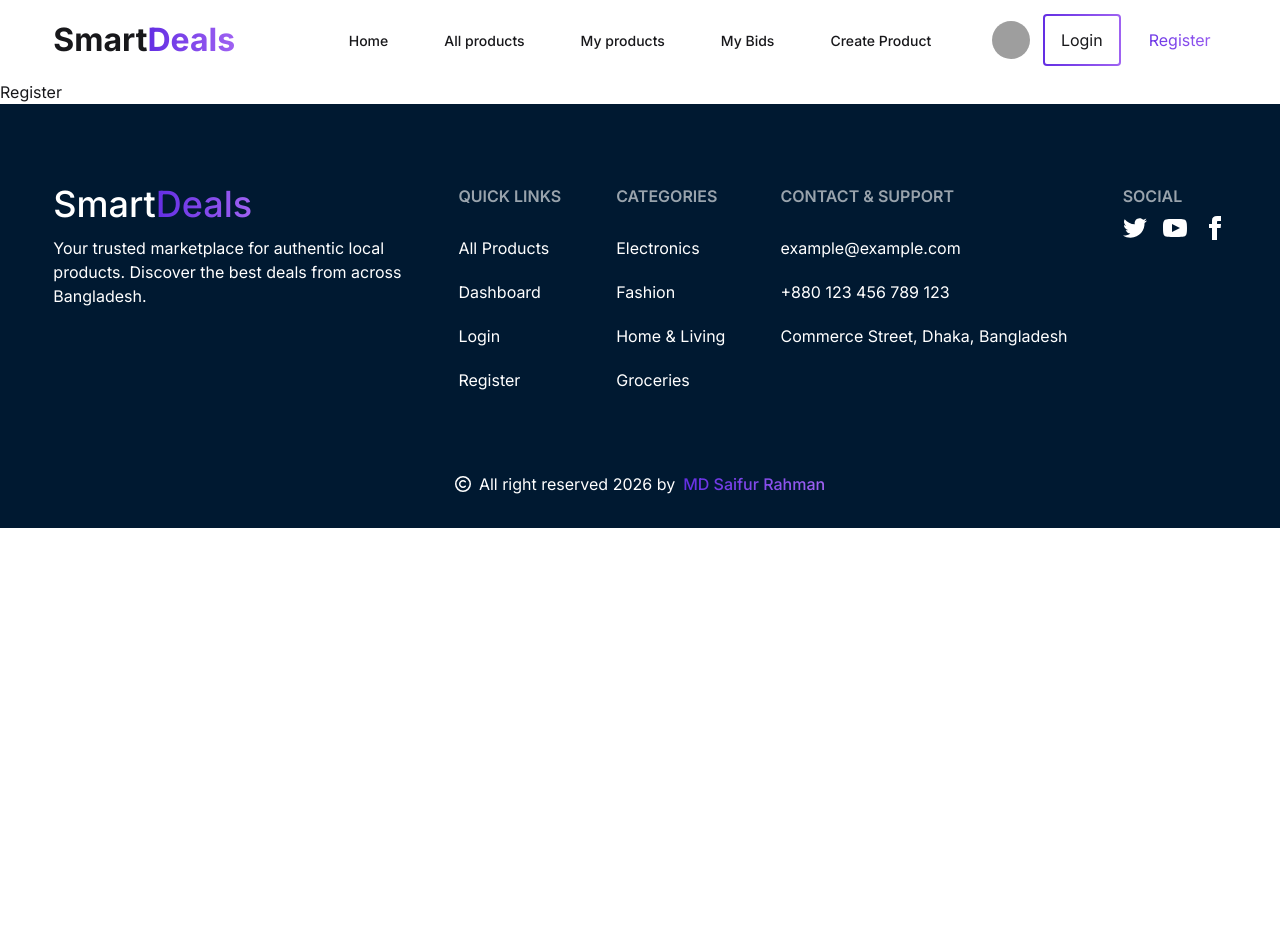
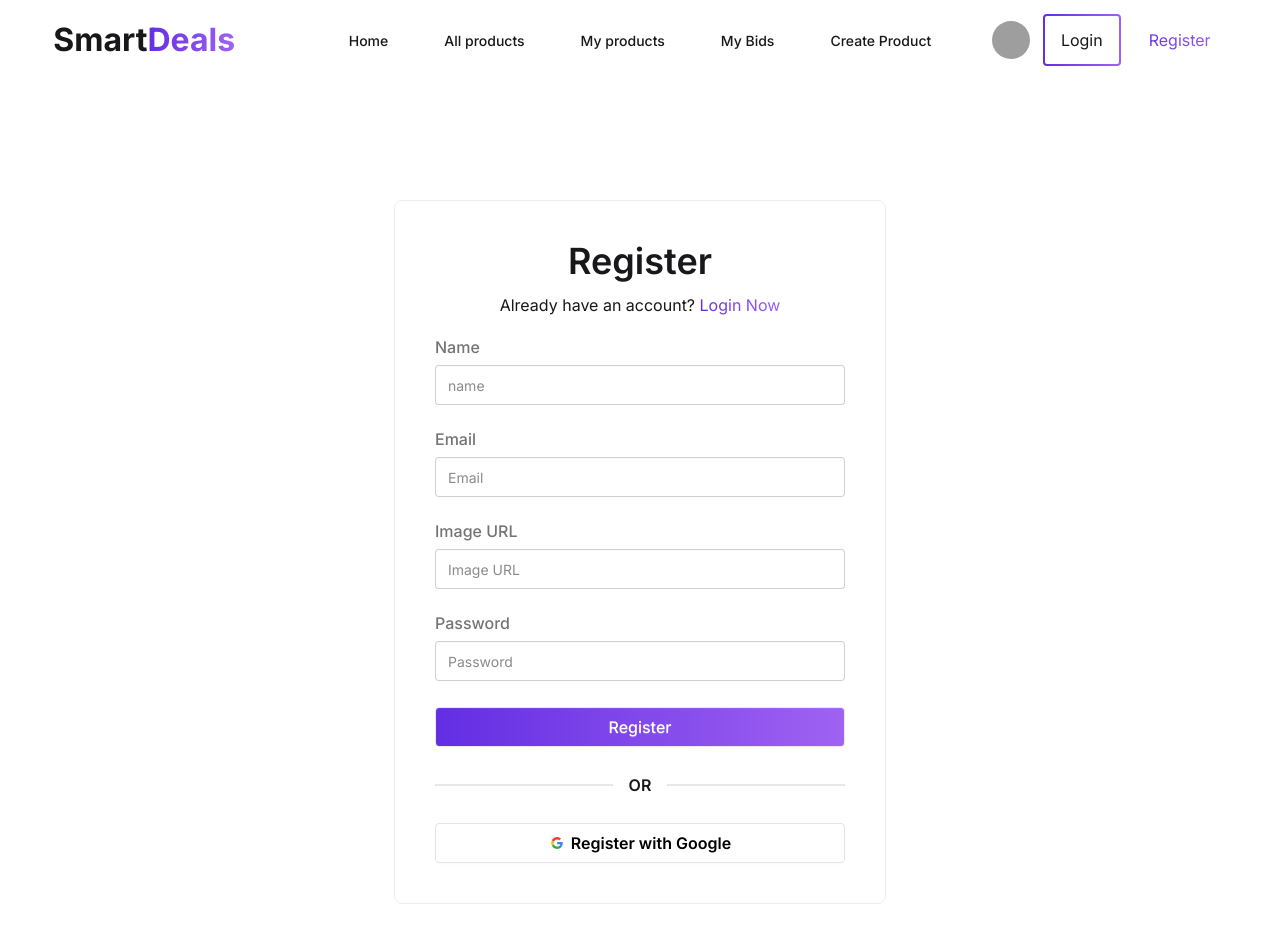
Before and after one commit to manoffocus117/Smart-Deals-Client, a React (Vite) app: page /register in a window 1280 px wide. Shown: the top 952 px of the page. Before the commit the page ends 800 px from the top, so only its background shows below. Built offline with nearby package versions, Linux system fonts and the light colour scheme; grey boxes are pictures that could not be loaded.

Commit message:
register form added

```diff
--- a/src/pages/Login.jsx
+++ b/src/pages/Login.jsx
@@ -4,7 +4,7 @@ import { Link } from "react-router";
 const Login = () => {
       return (
             <section className="w-11/12 mx-auto h-screen flex flex-col items-center justify-center">
-                  <form className="fieldset bg-white border-base-300 rounded-box w-123 border p-10 space-y-3">
+                  <form className="fieldset bg-white border-base-300 rounded-box w-123 border p-10 space-y-2">
                         <div className="space-y-3">
                               <h1 className="text-4xl font-semibold text-center">
                                     Login
@@ -19,8 +19,12 @@ const Login = () => {
                                     </Link>
                               </p>
                         </div>
+
+                        {/* email field */}
                         <fieldset className="fieldset">
-                              <label className="label">Email</label>
+                              <label className="label text-[1rem] font-medium">
+                                    Email
+                              </label>
                               <input
                                     type="email"
                                     className="input validator w-full"
@@ -30,8 +34,11 @@ const Login = () => {
                               <p className="validator-hint hidden">Required</p>
                         </fieldset>
 
+                        {/* password field */}
                         <fieldset className="fieldset">
-                              <label className="label">Password</label>
+                              <label className="label text-[1rem] font-medium">
+                                    Password
+                              </label>
                               <input
                                     type="password"
                                     className="input validator w-full"
@@ -42,20 +49,26 @@ const Login = () => {
                                     Required
                               </span>
                         </fieldset>
-                        <div>
-                              <a className="link link-hover">
+
+                        {/* forget password field */}
+                        <div className="-mt-2">
+                              <a className="link link-hover text-[1rem]">
                                     Forgot password?
                               </a>
                         </div>
 
                         <button
-                              className="btn primary-background text-white font-medium"
+                              className="btn primary-background text-[1rem] text-white font-medium mt-2"
                               type="submit"
                         >
                               Login
                         </button>
-                        <div className="divider w-full">OR</div>
-                        <button className="btn bg-white text-black border-[#e5e5e5] w-full">
+
+                        <div className="divider w-full text-[1rem] font-semibold py-6">
+                              OR
+                        </div>
+
+                        <button className="btn bg-white text-black text-[1rem] border-[#e5e5e5] w-full">
                               <svg
                                     aria-label="Google logo"
                                     width="16"
--- a/src/pages/Register.jsx
+++ b/src/pages/Register.jsx
@@ -1,7 +1,132 @@
 import React from "react";
+import { Link } from "react-router";
 
 const Register = () => {
-      return <div>Register</div>;
+      return (
+            <section className="w-11/12 mx-auto py-30 flex flex-col items-center justify-center">
+                  <form className="fieldset bg-white border-base-300 rounded-box w-123 border p-10 space-y-2">
+                        <div className="space-y-3">
+                              <h1 className="text-4xl font-semibold text-center">
+                                    Register
+                              </h1>
+                              <p className="text-[1rem] text-center">
+                                    Already have an account?{" "}
+                                    <Link
+                                          to={"/login"}
+                                          className="primary-color"
+                                    >
+                                          Login Now
+                                    </Link>
+                              </p>
+                        </div>
+
+                        {/* name field */}
+                        <fieldset className="fieldset">
+                              <label className="label text-[1rem] font-medium">
+                                    Name
+                              </label>
+                              <input
+                                    type="text"
+                                    className="input validator w-full"
+                                    placeholder="name"
+                                    required
+                              />
+                              <p className="validator-hint hidden">Required</p>
+                        </fieldset>
+
+                        {/* email field */}
+                        <fieldset className="fieldset">
+                              <label className="label text-[1rem] font-medium">
+                                    Email
+                              </label>
+                              <input
+                                    type="email"
+                                    className="input validator w-full"
+                                    placeholder="Email"
+                                    required
+                              />
+                              <p className="validator-hint hidden">Required</p>
+                        </fieldset>
+
+                        {/* image url field */}
+                        <fieldset className="fieldset">
+                              <label className="label text-[1rem] font-medium">
+                                    Image URL
+                              </label>
+                              <input
+                                    type="url"
+                                    className="input validator w-full"
+                                    placeholder="Image URL"
+                                    required
+                              />
+                              <span className="validator-hint hidden">
+                                    Required
+                              </span>
+                        </fieldset>
+
+                        {/* password field */}
+                        <fieldset className="fieldset">
+                              <label className="label text-[1rem] font-medium">
+                                    Password
+                              </label>
+                              <input
+                                    type="password"
+                                    className="input validator w-full"
+                                    placeholder="Password"
+                                    required
+                              />
+                              <span className="validator-hint hidden">
+                                    Required
+                              </span>
+                        </fieldset>
+
+                        <button
+                              className="btn primary-background text-[1rem] text-white font-medium mt-2"
+                              type="submit"
+                        >
+                              Register
+                        </button>
+
+                        <div className="divider w-full text-[1rem] font-semibold py-6">
+                              OR
+                        </div>
+
+                        <button className="btn bg-white text-black text-[1rem] border-[#e5e5e5] w-full">
+                              <svg
+                                    aria-label="Google logo"
+                                    width="16"
+                                    height="16"
+                                    xmlns="http://www.w3.org/2000/svg"
+                                    viewBox="0 0 512 512"
+                              >
+                                    <g>
+                                          <path
+                                                d="m0 0H512V512H0"
+                                                fill="#fff"
+                                          ></path>
+                                          <path
+                                                fill="#34a853"
+                                                d="M153 292c30 82 118 95 171 60h62v48A192 192 0 0190 341"
+                                          ></path>
+                                          <path
+                                                fill="#4285f4"
+                                                d="m386 400a140 175 0 0053-179H260v74h102q-7 37-38 57"
+                                          ></path>
+                                          <path
+                                                fill="#fbbc02"
+                                                d="m90 341a208 200 0 010-171l63 49q-12 37 0 73"
+                                          ></path>
+                                          <path
+                                                fill="#ea4335"
+                                                d="m153 219c22-69 116-109 179-50l55-54c-78-75-230-72-297 55"
+                                          ></path>
+                                    </g>
+                              </svg>
+                              Register with Google
+                        </button>
+                  </form>
+            </section>
+      );
 };
 
 export default Register;
```
